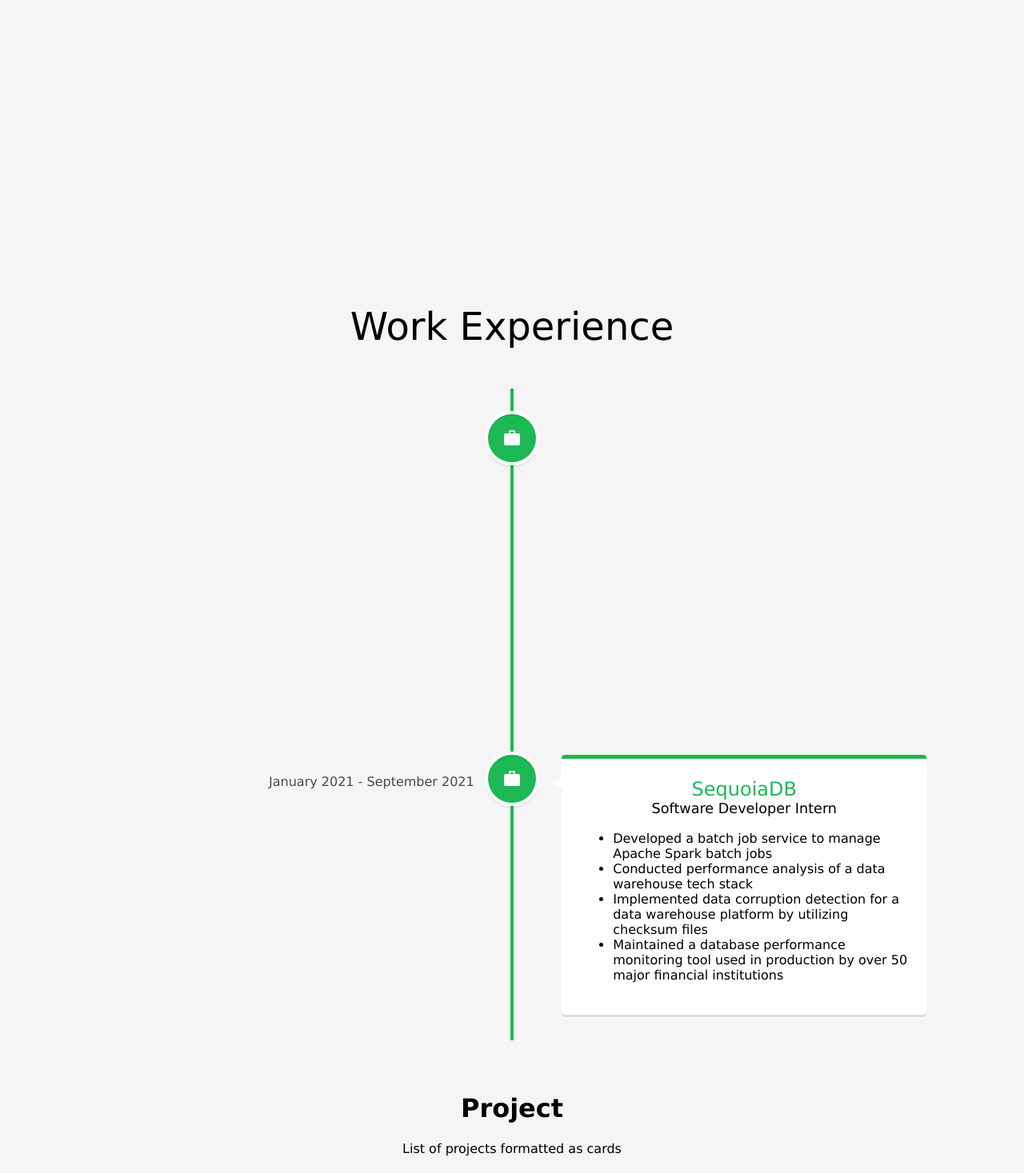
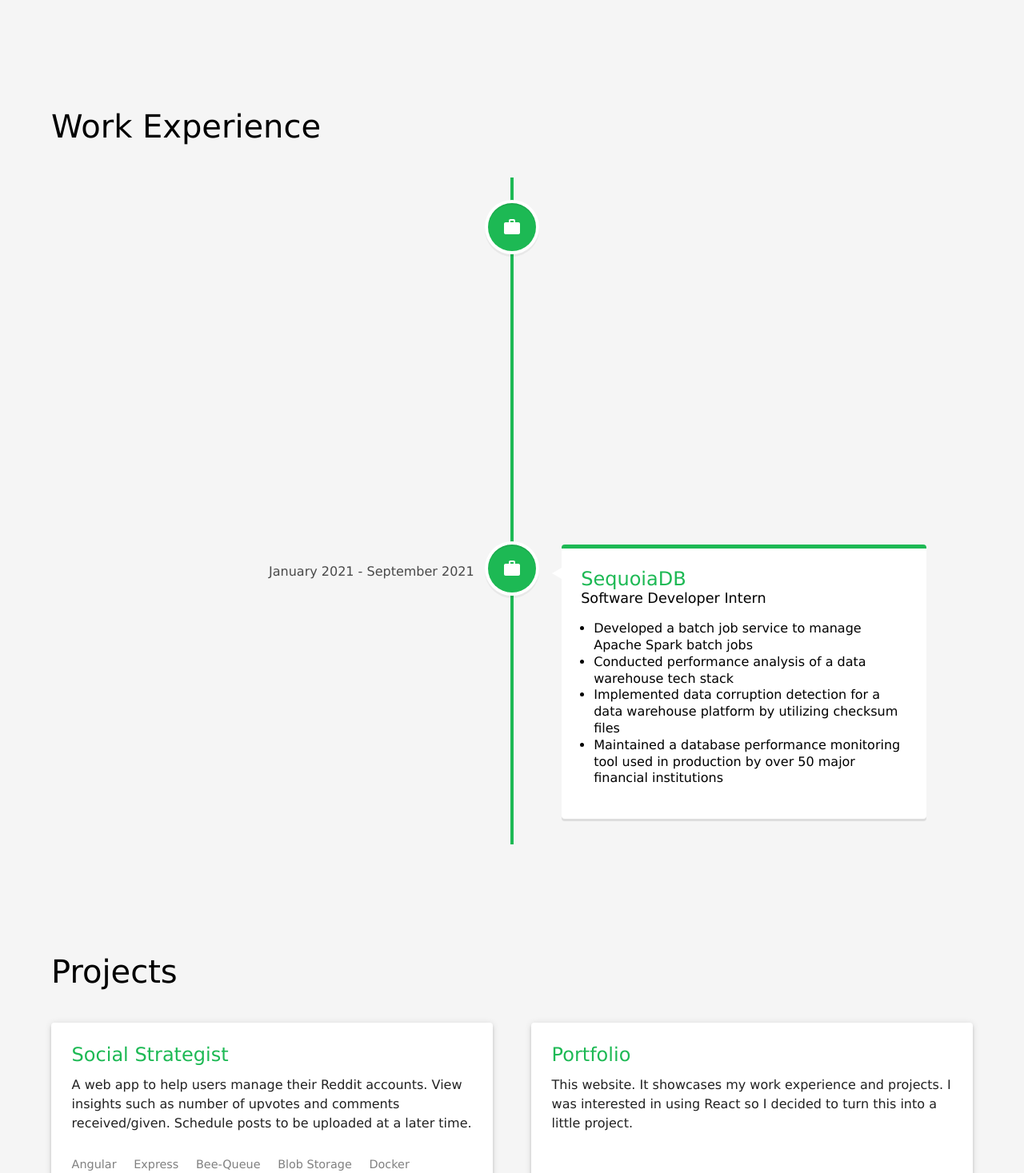
Before and after one commit to tonychen2001/portfolio, a React (Create React App) app in the folder portfolio/: page / in a window 1280 px wide. Shown: the part 1330-2797 px from the top of the page at 80% size. Built offline with nearby package versions, Linux system fonts and the light colour scheme.

Commit message:
add project section

```diff
--- a/portfolio/src/components/navbar.js
+++ b/portfolio/src/components/navbar.js
@@ -34,7 +34,8 @@
         sx={{
           height: "52px",
           justifyContent: "center",
-          backgroundColor: "#F2F3F5",
+          backgroundColor: "#f8f8f8",
+          boxShadow: "none",
         }}
       >
         <Toolbar
--- a/portfolio/src/index.js
+++ b/portfolio/src/index.js
@@ -23,6 +23,11 @@
     },
     allVariants: {
       textDecoration: "none",
+      textAlign: "start",
+    },
+    h2: {
+      fontSize: "2.5rem",
+      fontWeight: "500",
     },
   },
 });
--- a/portfolio/src/sections/about.js
+++ b/portfolio/src/sections/about.js
@@ -20,27 +20,16 @@
       sx={{
         display: "flex",
         flexDirection: "column",
-        alignItems: "center",
-        minHeight: "100vh",
+        alignItems: "flex-start",
         pt: "55px",
+        mb: "5.0em",
       }}
     >
+      <Typography variant="h2">About</Typography>
       <Typography
-        variant="h2"
-        sx={{
-          fontSize: "3.0rem",
-          fontWeight: "500",
-        }}
-      >
-        About
-      </Typography>
-      <Typography
-        variant="p"
         sx={{
           mt: "1.0em",
-          px: { xs: "0.0em", sm: "3.0em" },
           maxWidth: "830px",
-          textAlign: "center",
         }}
       >
         I am a senior at the University of Toronto pursuing an Honours B.Sc in
@@ -75,6 +64,7 @@
           gridColumnGap: "3.5em",
           mt: "0.5em",
           textAlign: "left",
+          pl: "1.0em",
         }}
       >
         {technologies.map((technology) => (
--- a/portfolio/src/sections/experience.js
+++ b/portfolio/src/sections/experience.js
@@ -43,13 +43,12 @@
       sx={{
         minHeight: "100vh",
         pt: "55px",
+        mb: "5.0em",
       }}
     >
       <Typography
         variant="h2"
         sx={{
-          fontSize: "3.0rem",
-          fontWeight: "500",
           mb: "1.0em",
         }}
       >
@@ -76,6 +75,9 @@
                 color: "#ffffff",
               }}
               icon={<WorkIcon />}
+              style={{
+                textAlign: "left",
+              }}
             >
               <Typography
                 variant="h3"
@@ -99,18 +101,31 @@
               >
                 {job.position}
               </Typography>
-              <Typography
-                variant="p"
+              <Box
                 sx={{
                   textAlign: "left",
                 }}
               >
-                <ul>
+                <ul
+                  style={{
+                    paddingLeft: "1.0em",
+                  }}
+                >
                   {job.description.map((point) => {
-                    return <li key={descKey++}>{point}</li>;
+                    return (
+                      <li
+                        key={descKey++}
+                        style={{
+                          textAlign: "left",
+                          lineHeight: "1.3",
+                        }}
+                      >
+                        {point}
+                      </li>
+                    );
                   })}
                 </ul>
-              </Typography>
+              </Box>
             </VerticalTimelineElement>
           );
         })}
--- a/portfolio/src/sections/project.js
+++ b/portfolio/src/sections/project.js
@@ -1,12 +1,112 @@
 import React from "react";
 import "../styles/project.css";
+import { Box, Paper, Typography } from "@mui/material";
+
+const projects = [
+  {
+    id: 0,
+    title: "Social Strategist",
+    description:
+      "A web app to help users manage their Reddit accounts. View insights such as number of upvotes and comments received/given. Schedule posts to be uploaded at a later time.",
+    technologies: [
+      "Angular",
+      "Express",
+      "Bee-Queue",
+      "Blob Storage",
+      "Docker",
+      "DigitalOcean",
+    ],
+  },
+  {
+    id: 1,
+    title: "Portfolio",
+    description:
+      "This website. It showcases my work experience and projects. I was interested in using React so I decided to turn this into a little project.",
+    technologies: ["React", "Material UI"],
+  },
+  {
+    id: 2,
+    title: "Endgame",
+    description:
+      "A platformer game written in MIPS32 assembly. The objective is to collect stones being guarded by enemies.",
+    technologies: ["MIPS32"],
+  },
+];
 
 function Project() {
   return (
-    <div id="project" className="project">
-      <h1>Project</h1>
-      <p>List of projects formatted as cards</p>
-    </div>
+    <Box
+      id="project"
+      sx={{
+        minHeight: "100vh",
+        pt: "55px",
+      }}
+    >
+      <Typography
+        variant="h2"
+        sx={{
+          mb: "1.0em",
+        }}
+      >
+        Projects
+      </Typography>
+      <Box
+        sx={{
+          display: "grid",
+          gridTemplateColumns: { xs: "1fr", md: "1fr 1fr" },
+          gridGap: "3.0em",
+        }}
+      >
+        {projects.map((project) => (
+          <Paper
+            key={project.id}
+            elevation={3}
+            sx={{
+              p: "1.6em",
+              pb: "5.5em",
+              "&:hover": {
+                boxShadow: "14",
+              },
+              position: "relative",
+            }}
+          >
+            <Typography
+              variant="h3"
+              color="secondary"
+              sx={{
+                fontSize: "1.5rem",
+                fontWeight: "500",
+                mb: "0.5em",
+              }}
+            >
+              {project.title}
+            </Typography>
+            <Typography>{project.description}</Typography>
+            <Box
+              sx={{
+                display: "flex",
+                flexWrap: "wrap",
+                position: "absolute",
+                bottom: "1.0em",
+              }}
+            >
+              {project.technologies.map((technology) => (
+                <Typography
+                  key={technology}
+                  sx={{
+                    fontSize: "0.9rem",
+                    mr: "1.5em",
+                    color: "grey",
+                  }}
+                >
+                  {technology}
+                </Typography>
+              ))}
+            </Box>
+          </Paper>
+        ))}
+      </Box>
+    </Box>
   );
 }
 
```
